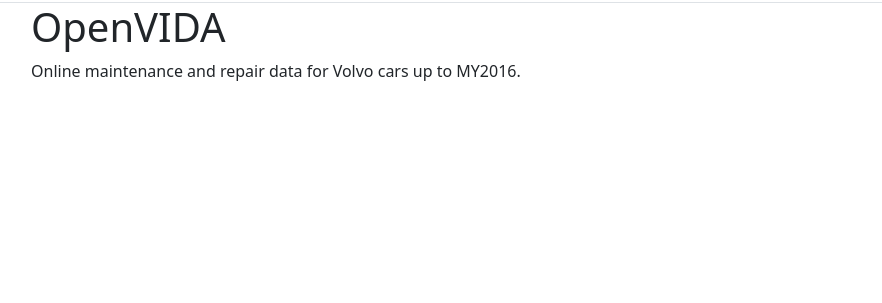
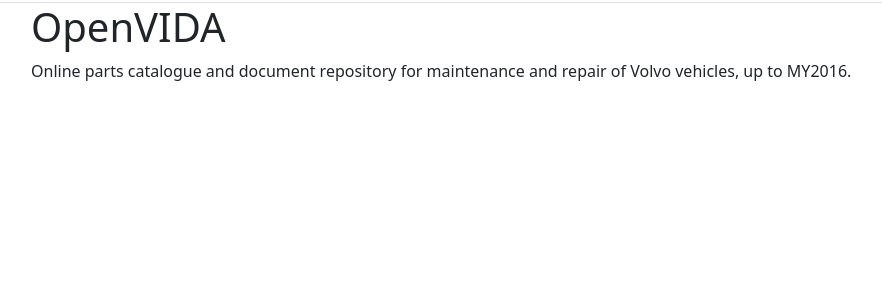
Before and after one commit to kForth/OpenVIDA, a Flask app: page / in a window 1280 px wide. Shown: the part 56-359 px from the top of the page, without its empty margins (51-933 px from the left). Run offline with Flask 3, Linux system fonts and the light colour scheme; parts of the project's set-up code (start-up, migrations or seed data) failed here and were passed over; some libraries are stand-ins or nearby versions.

Commit message:
Update description

```diff
--- a/openvida/templates/public/home.html
+++ b/openvida/templates/public/home.html
@@ -1,7 +1,10 @@
 {% extends "layout.html" %} {% block content %}
 <div class="container">
     <h1>OpenVIDA</h1>
-    <p>Online maintenance and repair data for Volvo cars up to MY2016.</p>
+    <p>
+        Online parts catalogue and document repository for maintenance and
+        repair of Volvo vehicles, up to MY2016.
+    </p>
 </div>
 {% endblock %}{% block js%}
 <script
```
Also changed, not shown: README.md.
